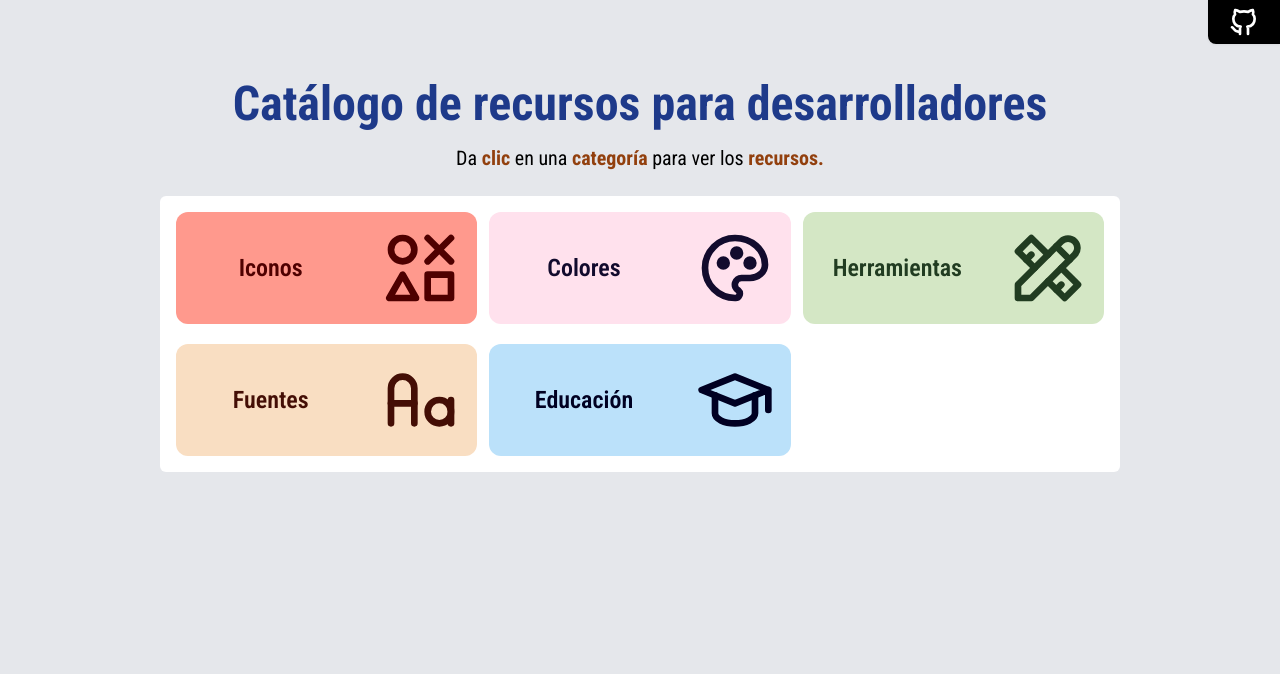
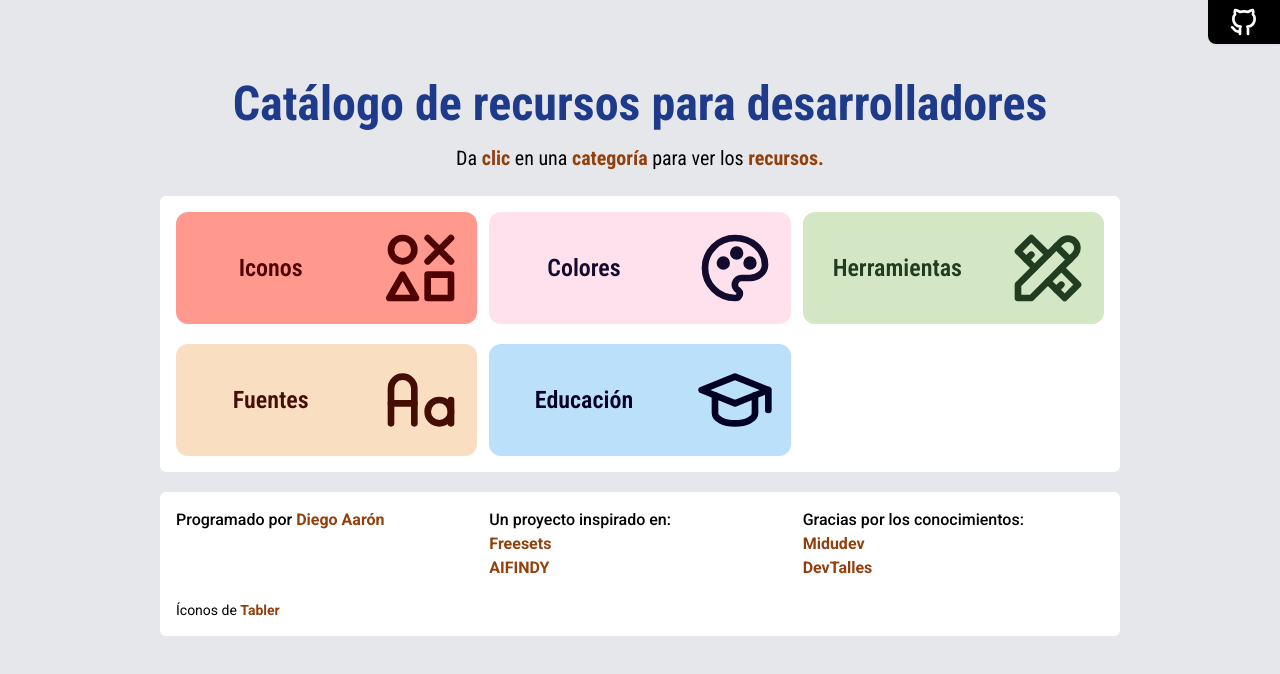
Before and after one commit to DiegoAaronMP/catalogo-recursos-desarrolladores, a React (Vite) app: page / in a window 1280 px wide. Shown: the top 674 px of the page. Built offline with nearby package versions, Linux system fonts and the light colour scheme.

Commit message:
Agregado Footer con los créditos correspondientes

```diff
--- /dev/null
+++ b/src/components/Footer.jsx
@@ -0,0 +1,36 @@
+import React from 'react'
+
+export const Footer = () => {
+    return (
+        <footer className='grid grid-cols-3 auto-rows-max p-4 gap-3 gap-y-5 font-roboto font-medium bg-white mx-7 mb-5 md:mx-16 lg:mx-40 w-auto h-auto rounded-md'>
+            <div>
+                <p>Programado por <a href="https://www.linkedin.com/in/diego-aaron-macias/" target='_blank' rel='noreferrer' className='font-semibold text-amber-800 hover:underline'>Diego Aarón</a></p>
+            </div>
+            <div>
+                <p>Un proyecto inspirado en: </p>
+                <ul>
+                    <li>
+                        <a href="https://freesets.vercel.app/" target='_blank' rel='noreferrer' className='font-semibold text-amber-800 hover:underline'>Freesets</a>
+                    </li>
+                    <li>
+                        <a href="https://aifindy.com/todas-las-categorias" target='_blank' rel='noreferrer' className='font-semibold text-amber-800 hover:underline'>AIFINDY</a>
+                    </li>
+                </ul>
+            </div>
+            <div>
+                <p>Gracias por los conocimientos:</p>
+                <ul>
+                    <li>
+                        <a href="https://www.youtube.com/@midulive" target='_blank' rel='noreferrer' className='font-semibold text-amber-800 hover:underline'>Midudev</a>
+                    </li>
+                    <li>
+                        <a href="https://cursos.devtalles.com/" target='_blank' rel='noreferrer' className='font-semibold text-amber-800 hover:underline'>DevTalles</a>
+                    </li>
+                </ul>
+            </div>
+            <div>
+                <p className='text-sm font-normal'>Íconos de <a href="https://tabler.io/icons" target='_blank' rel='noreferrer' className='font-semibold text-amber-800 hover:underline'>Tabler</a></p>
+            </div>
+        </footer>
+    )
+}
--- a/src/pages/CategoriesPage.jsx
+++ b/src/pages/CategoriesPage.jsx
@@ -1,5 +1,6 @@
 import { CategoryCard } from '../components/CategoryCard'
 import { FixedNav } from '../components/FixedNav'
+import { Footer } from '../components/Footer'
 import { categoryArray } from '../consts/categoryArray'
 
 
@@ -23,6 +24,8 @@ export const CategoriesPage = () => {
                     ))
                 }
             </section>
+
+            <Footer />
         </>
     )
 }
```
